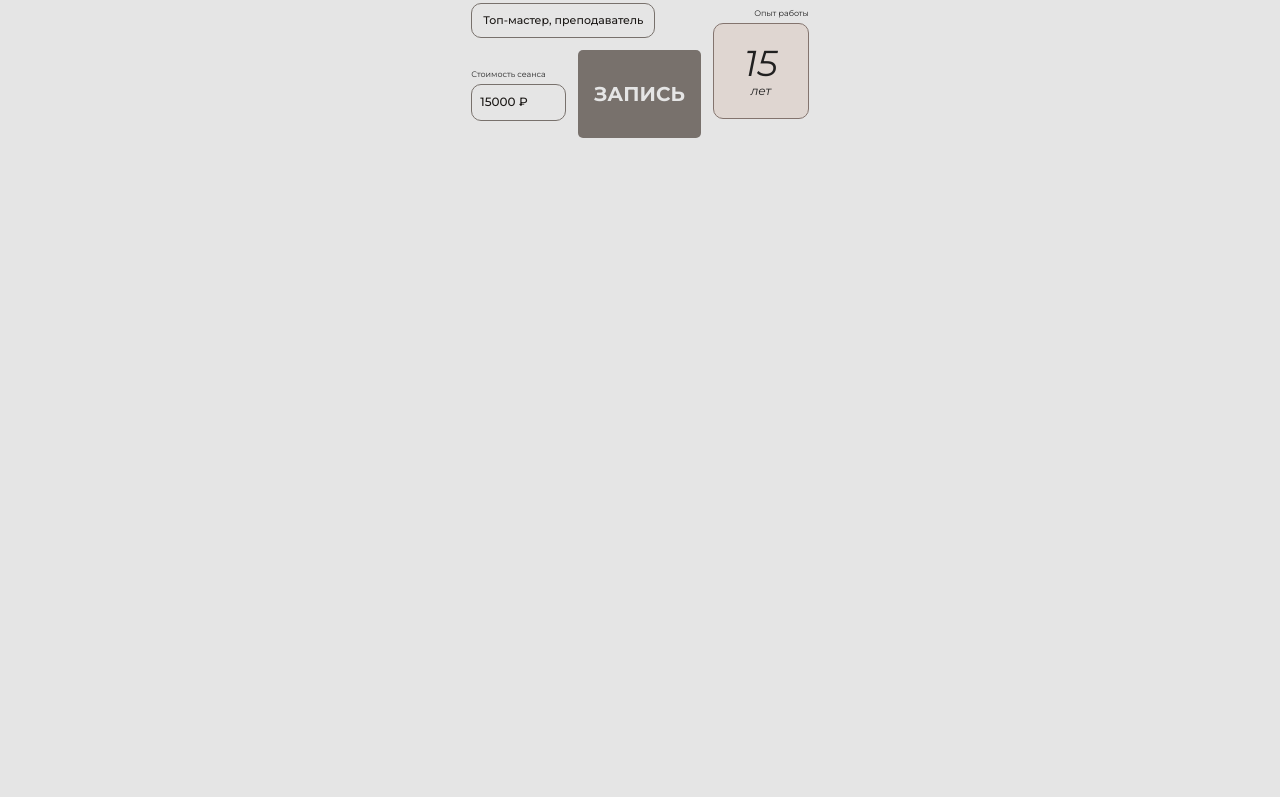
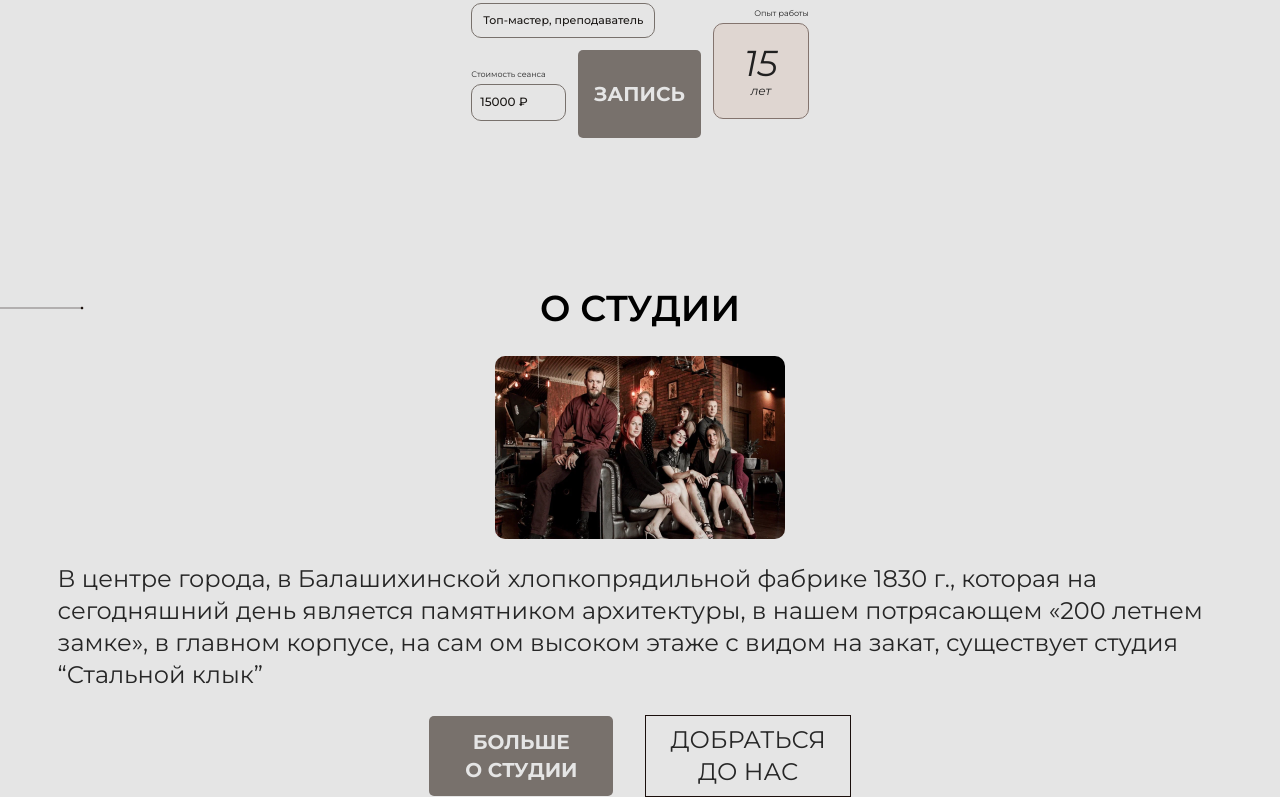
Before and after one commit to Prains/cktatto, a Next.js app: page / in a window 1280 px wide. Shown: the part 1595-2392 px from the top of the page. Before the commit the page ends 1733 px from the top, so only its background shows below. Built offline with nearby package versions, Linux system fonts and the light colour scheme.

Commit message:
add about studio block

```diff
--- a/app/globals.css
+++ b/app/globals.css
@@ -5,10 +5,10 @@
 @tailwind utilities;
 
 .text-main {
-  @apply text-neutral-800
-    text-[10px]
+  @apply text-[10px]
     font-normal
-    leading-relaxed md:text-2xl;
+    leading-relaxed
+    text-neutral-800 md:text-2xl;
 }
 
 .text-semibold {
@@ -17,9 +17,9 @@
 }
 
 .text-title {
-  @apply text-neutral-800 text-[24px] font-semibold md:text-[46px];
+  @apply text-[24px] font-semibold text-neutral-800 md:text-[46px];
 }
 
 .button {
-  @apply rounded-[5px] bg-stone-500 py-4 text-neutral-200 text-[10px] md:text-xl font-bold hover:bg-neutral-200 md:py-[30px] transition-all;
+  @apply rounded-[5px] bg-stone-500 py-4 text-[10px] font-bold text-neutral-200 transition-all hover:bg-neutral-200 md:py-[30px] md:text-xl;
 }
--- /dev/null
+++ b/components/Mainpage/AboutStudioBlock/AboutStudioBlock.tsx
@@ -0,0 +1,46 @@
+import { leftLine } from "@/images/burger";
+import Image from "next/image";
+import aboutStudioImage from "./123.png";
+import ContentZone from "@/components/ui/ContentZone/ContentZone";
+
+const AboutStudioBlock = () => {
+  return (
+    <section>
+      <ContentZone>
+        <h3 className="text-semibold flex items-center justify-center uppercase">
+          <Image
+            src={leftLine}
+            alt="черная стрелочка"
+            priority
+            className="absolute left-0"
+          />
+          О студии
+        </h3>
+        <Image
+          src={aboutStudioImage.src}
+          alt="фото студии"
+          width={290}
+          height={182}
+          className="mx-auto mt-7 rounded-[10px]"
+        />
+        <p className="text-main my-6">
+          В центре города, в Балашихинской хлопкопрядильной фабрике 1830 г.,
+          которая на сегодняшний день является памятником архитектуры, в нашем
+          потрясающем «200 летнем замке», в главном корпусе, на сам ом высоком
+          этаже с видом на закат, существует студия “Стальной клык”
+        </p>
+        <div className="flex items-center justify-center gap-8">
+          <button className="button !py-3 px-9 uppercase">
+            больше <br />о студии
+          </button>
+          <button className="text-main border border-[#1A0F0C] px-6 py-2 uppercase">
+            добраться <br />
+            до нас
+          </button>
+        </div>
+      </ContentZone>
+    </section>
+  );
+};
+
+export default AboutStudioBlock;
--- a/components/Mainpage/Mainpage.tsx
+++ b/components/Mainpage/Mainpage.tsx
@@ -1,5 +1,6 @@
 import Stories from "../Stories/Stories";
 import mock from "./8Z_Xg94fa-OZfQcEwYASHPNqy7EiVV5ewviDYdyO1hIXazkzvcQvjGSkE9eYVW5hJV9xFo3EoIjE-qwiPikpBX5I 1.png";
+import AboutStudioBlock from "./AboutStudioBlock/AboutStudioBlock";
 import MastersBlock from "./MastersBlock/MastersBlock";
 import MobileMainBlock from "./MobileMainBlock/MobileMainBlock";
 import PortfolioSlider from "./PortfolioSlider/PortfolioSlider";
@@ -28,6 +29,7 @@ const Mainpage = () => {
       </div>
       <PortfolioSlider portfolioImages={portfolioImages} />
       <MastersBlock />
+      <AboutStudioBlock />
     </main>
   );
 };
```
Also changed, not shown: components/Mainpage/AboutStudioBlock/123.png (added).
